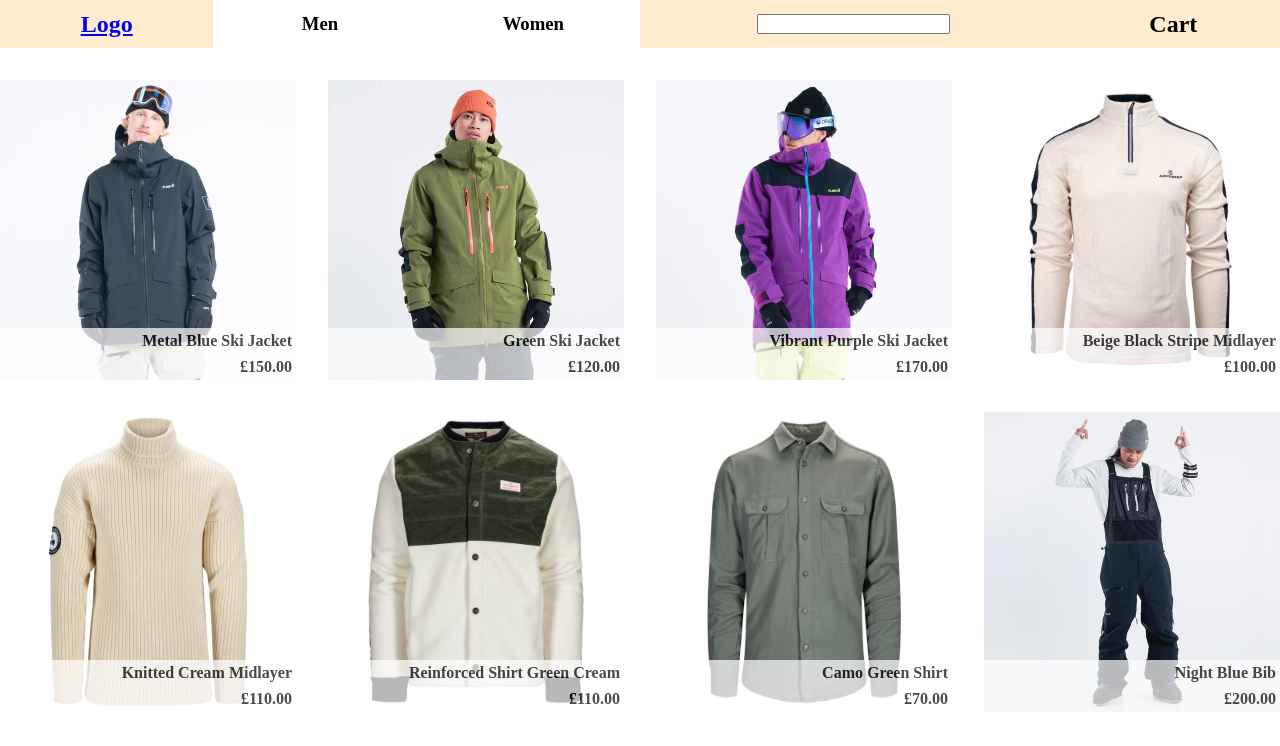
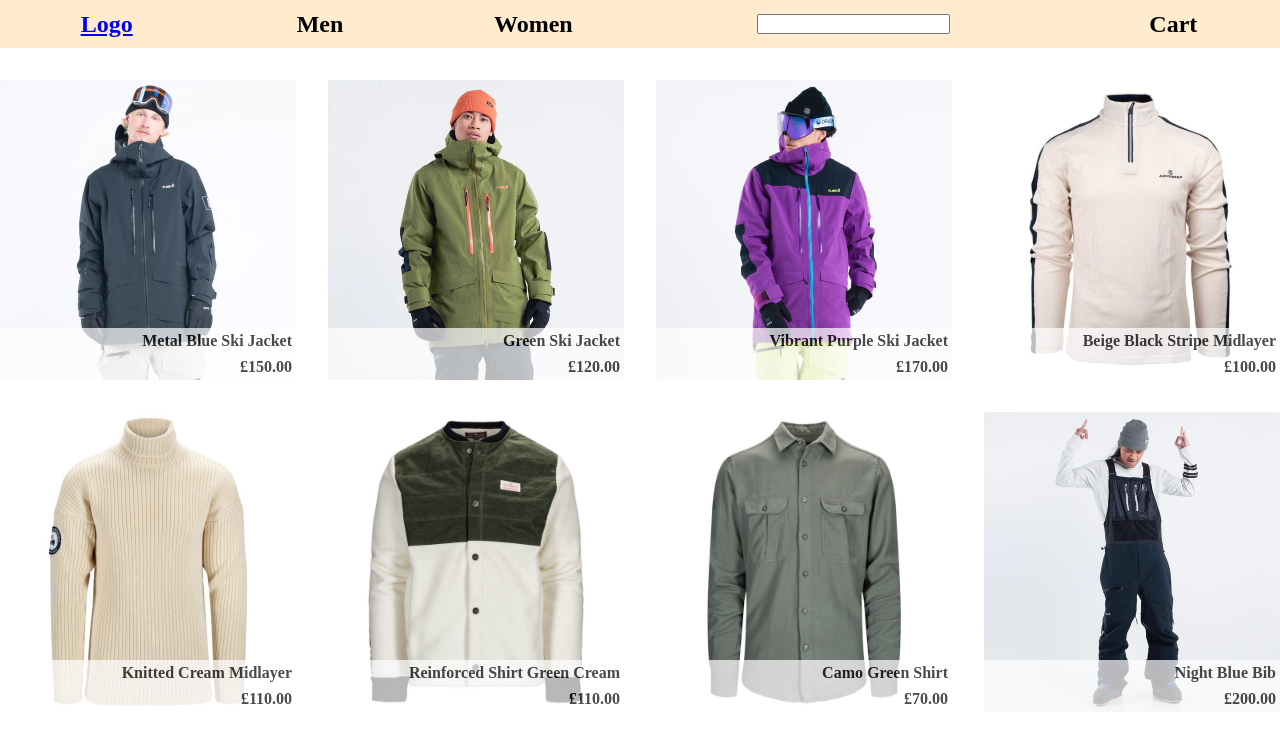
Before and after one commit to lewisjsmith/online-shop, a React (Vite) app: page /men in a window 1280 px wide. Shown: the top 746 px of the page. Built offline with nearby package versions, Linux system fonts and the light colour scheme.

Commit message:
Dropdown and navbar styling.

```diff
--- a/src/components/Dropdown.jsx
+++ b/src/components/Dropdown.jsx
@@ -14,9 +14,9 @@ export default function Dropdown(props) {
 
     return (
         <div className={styles["container"]}>
-            <h3 className={styles["header"]} onClick={() => setShow(!show)}>
+            <h2 className={styles["header"]} onClick={() => setShow(!show)} style={{padding: 0, margin: 0}}>
                 {capitalize(main)}
-            </h3>
+            </h2>
             <ul className={show ? styles["show-options"] : styles["hidden-options"]}>
                 {links.map(item => {
                     return <li key={item}><Link to={`/${main}/${item}`}>{capitalize(item)}</Link></li>
--- a/src/components/Navbar.jsx
+++ b/src/components/Navbar.jsx
@@ -41,9 +41,11 @@ function Navbar() {
 
             <nav>
                 <ul className={styles["nav-wrapper"]}>
+
                     <li className={styles["list-item"]}><Link to={"/"}><h2>Logo</h2></Link></li>
-                    <Dropdown main={"men"} links={["coats", "midlayers", "shirts", "bibs", "accessories"]}/>
-                    <Dropdown main={"women"} links={["coats", "midlayers", "shirts", "bibs", "accessories"]}/>
+
+                    <li className={styles["list-item"]}><Dropdown main={"men"} links={["coats", "midlayers", "shirts", "bibs", "accessories"]}/></li>
+                    <li className={styles["list-item"]}><Dropdown main={"women"} links={["coats", "midlayers", "shirts", "bibs", "accessories"]}/></li>
 
                     <li className={styles["list-item"]}><SearchBar /></li>
 
--- a/src/styles/Dropdown.module.css
+++ b/src/styles/Dropdown.module.css
@@ -1,17 +1,16 @@
 .container {
   position: relative;
   height: 100%;
+  width: 100%;
   display: flex;
   justify-content: center;
   align-items: center;
-
-  background-color: white;
 }
 
 .header {
   width: 100%;
   text-align: center;
-  background-color: white;
+  background-color: blanchedalmond;
   z-index: 2;
 }
 
@@ -28,7 +27,7 @@
 
   top: 70%;
 
-  background-color: white;
+  background-color: blanchedalmond;
 
   display: flex;
   flex-direction: column;
--- a/src/styles/Navbar.module.css
+++ b/src/styles/Navbar.module.css
@@ -25,4 +25,5 @@ nav {
     justify-content: center;
     align-items: center;
     width: 100%;
+    height: 100%;
 }
```
